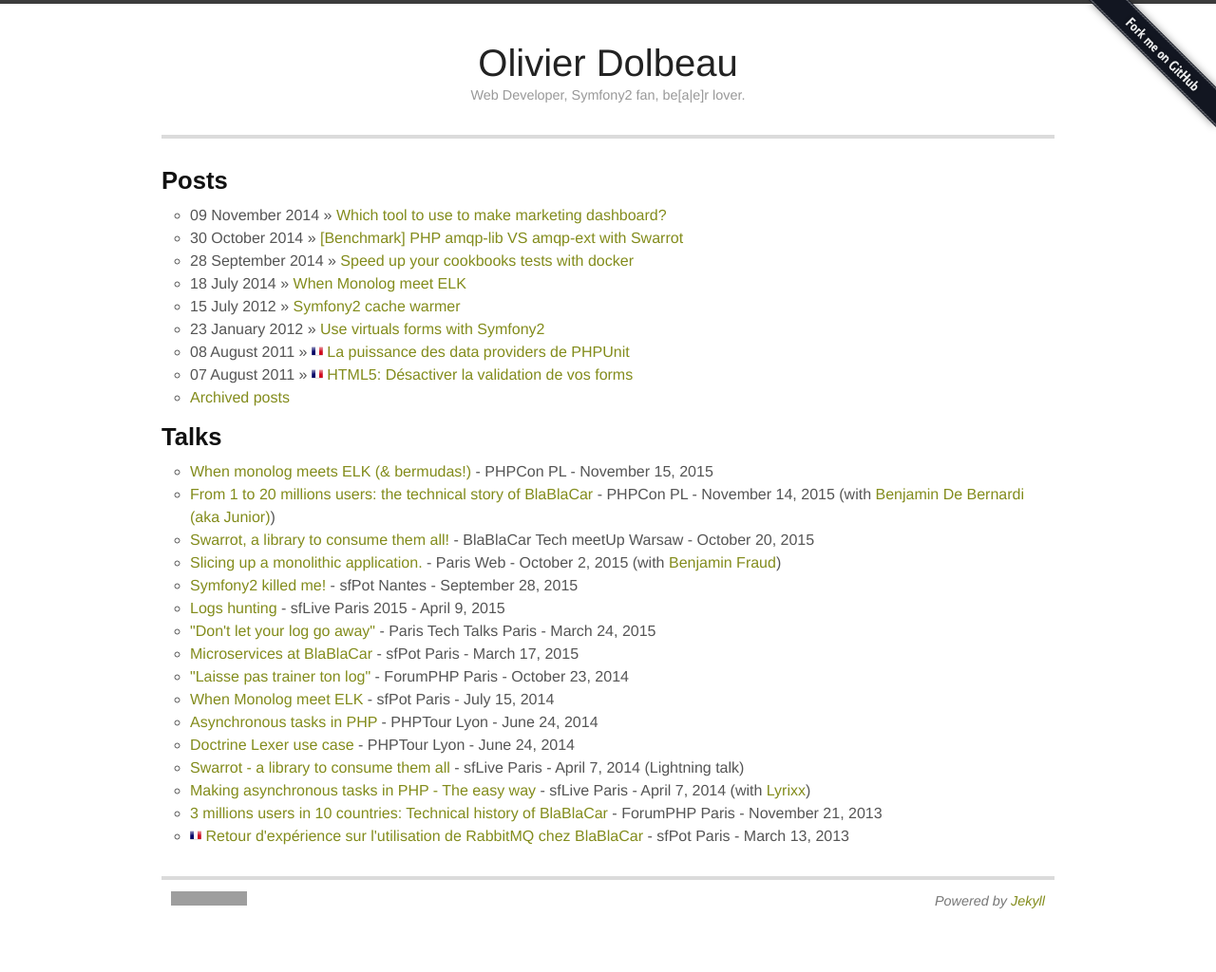
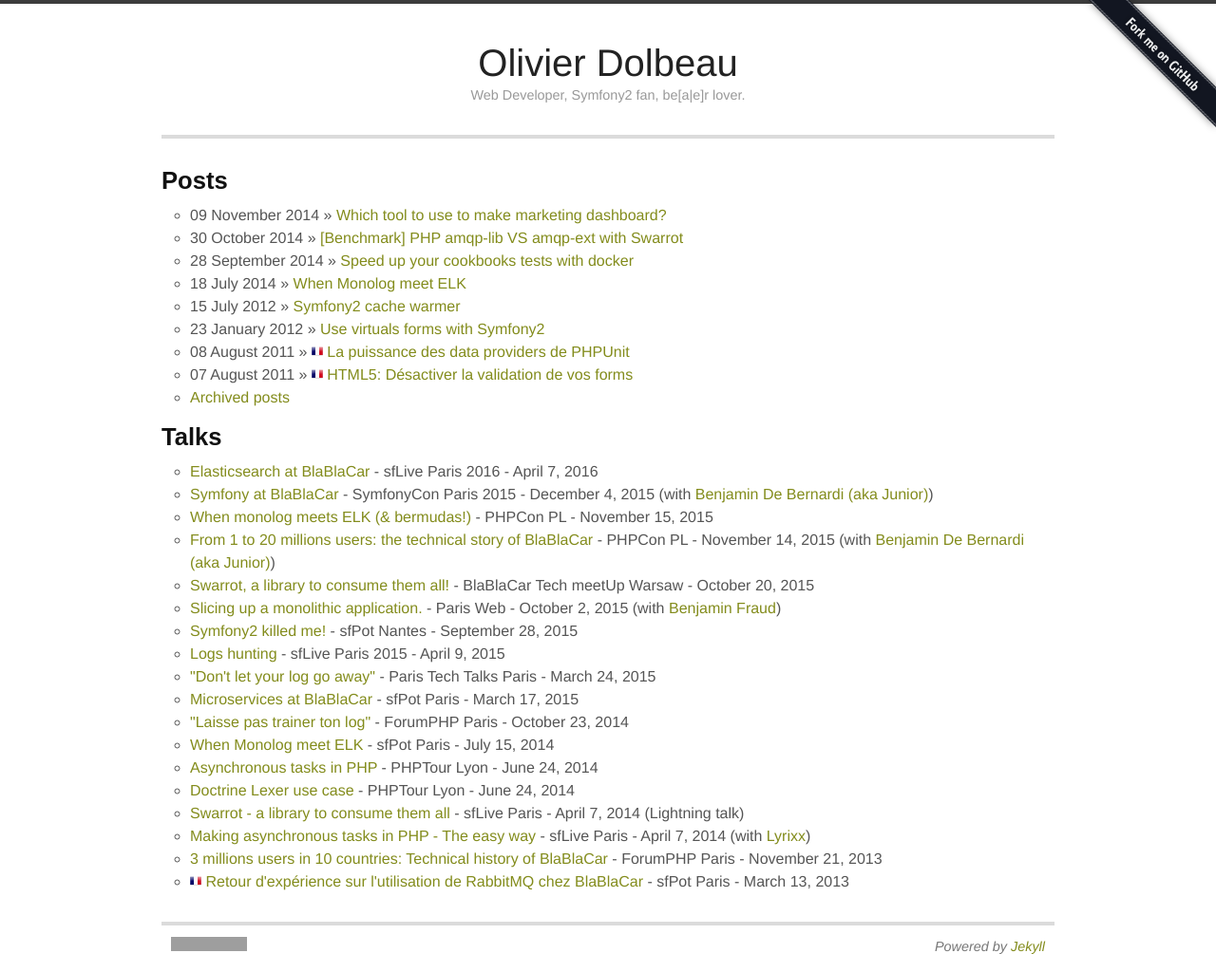
Before and after one commit to odolbeau/odolbeau.github.com, a Jekyll site: the page built from index.html, in a window 1280 px wide. Shown: the whole page at 95% size. Built offline with Jekyll 4.4.1, drawn with Linux system fonts in a browser that asks for light colours; before the commit the page ends 976 px from its top, so only the background shows below that; grey boxes are pictures that could not be loaded.

Commit message:
Add missing talks

```diff
--- a/index.html
+++ b/index.html
@@ -23,6 +23,16 @@
 
 <h1>Talks</h1>
 <ul>
+    <li>
+        <a href="https://speakerdeck.com/odolbeau/elasticsearch-chez-blablacar">
+            Elasticsearch at BlaBlaCar
+        </a> - sfLive Paris 2016 - April 7, 2016
+    </li>
+    <li>
+        <a href="https://speakerdeck.com/odolbeau/symfony-at-blablacar">
+            Symfony at BlaBlaCar
+        </a> - SymfonyCon Paris 2015 - December 4, 2015 (with <a href="https://twitter.com/Genes0r">Benjamin De Bernardi (aka Junior)</a>)
+    </li>
     <li>
         <a href="https://speakerdeck.com/odolbeau/when-monolog-meets-elk-and-bermudas">
             When monolog meets ELK (& bermudas!)
```
